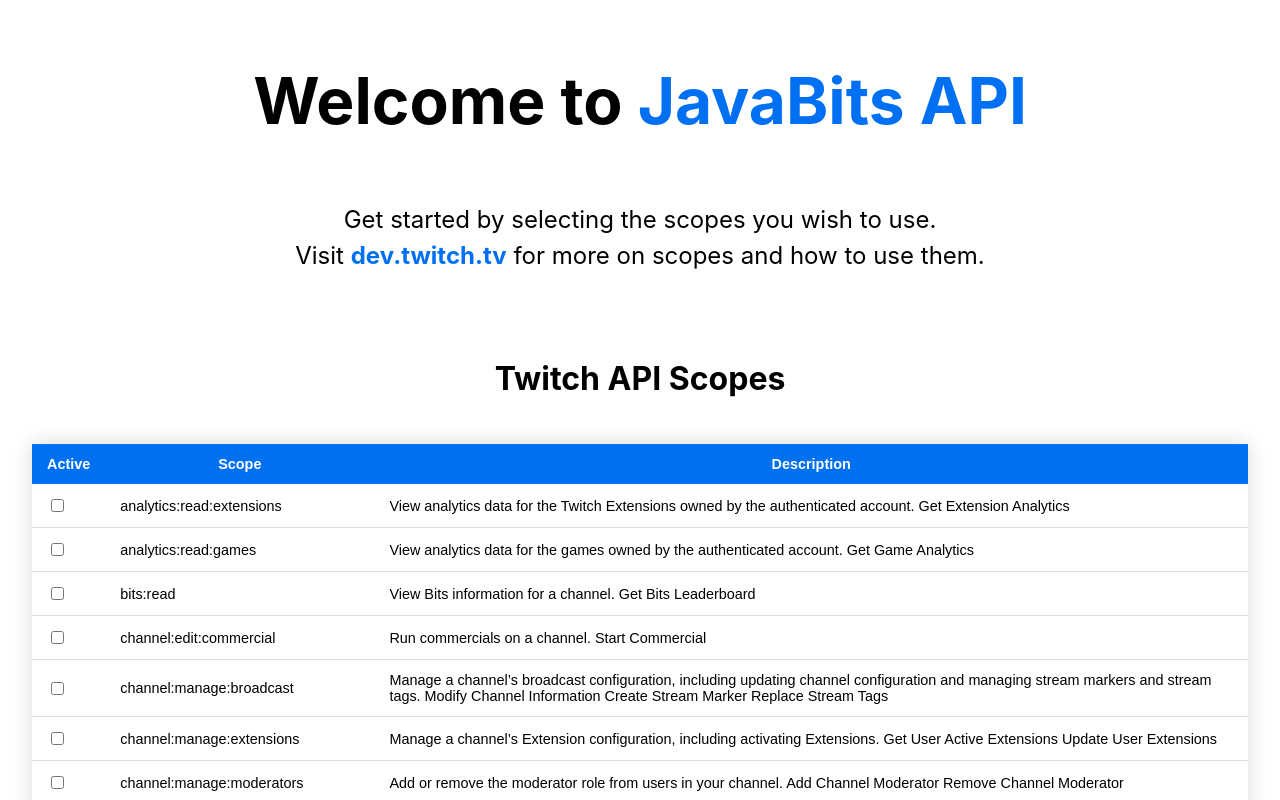
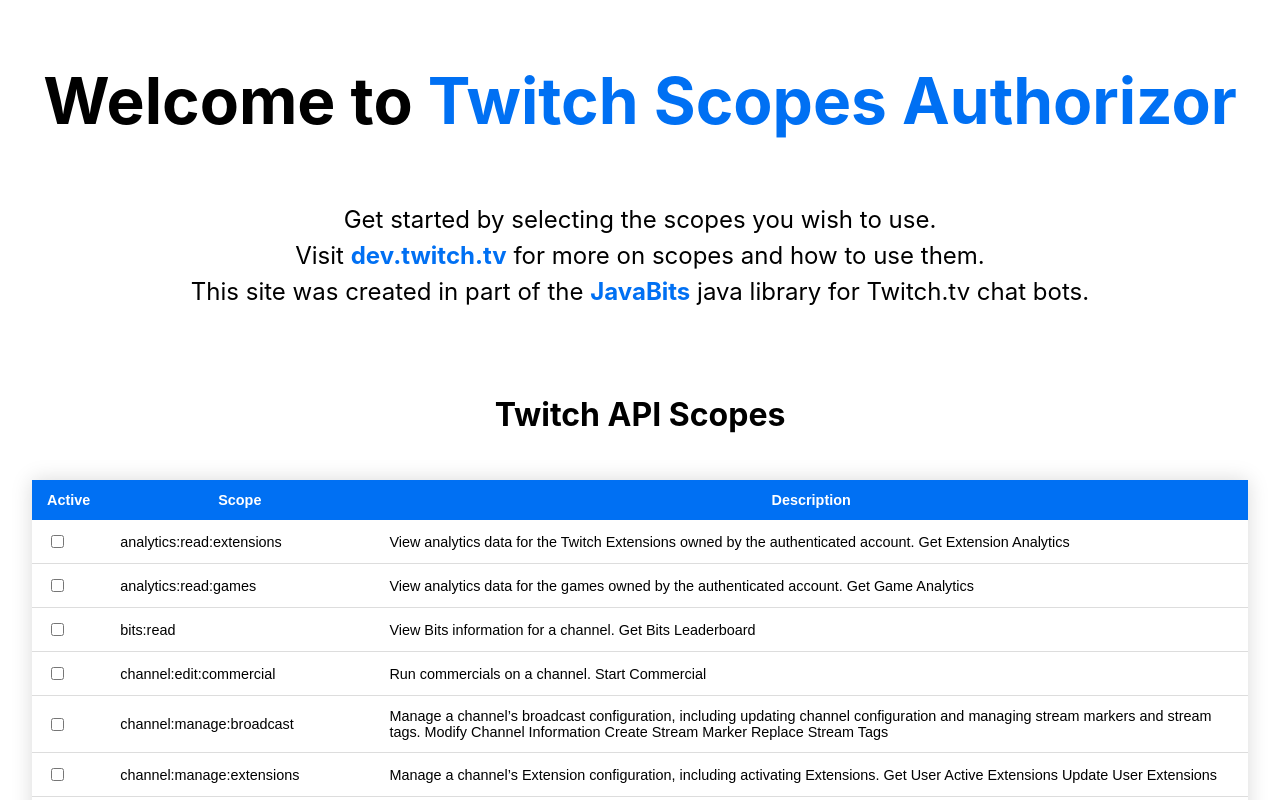
Before and after one commit to Daeshan-B/Twitch-Scopes, a Next.js app: page / in a window 1280 px wide. Shown: the top 800 px of the page. Built offline with nearby package versions, Linux system fonts and the light colour scheme.

Commit message:
index update

```diff
--- a/pages/index.js
+++ b/pages/index.js
@@ -52,20 +52,22 @@
   return (
     <div className={styles.container}>
       <Head>
-        <title>JavaBits Authorizer</title>
+        <title>Twitch Scopes Authorizer</title>
         <meta name="description" content="A Twitch.tv application authorization token generator." />
         <link rel="icon" href="/favicon.ico" />
       </Head>
 
       <main className={styles.main}>
         <h1 className={styles.title}>
-          Welcome to <a href="https://github.com/Daeshan-B/JavaBits">JavaBits API</a>
+          Welcome to <a href="#">Twitch Scopes Authorizor</a>
         </h1>
 
         <p className={styles.description}>
           Get started by selecting the scopes you wish to use. <br></br>
           Visit <a href="https://dev.twitch.tv/docs/authentication/scopes">
             dev.twitch.tv</a> for more on scopes and how to use them.
+            <br></br>
+            This site was created in part of the <a href="https://github.com/Daeshan-B/JavaBits">JavaBits</a> java library for Twitch.tv chat bots.
         </p>
         <h1>Twitch API Scopes</h1>
 
```
Also changed, not shown: 1 other file (tests, documents, lock files or other folders).
